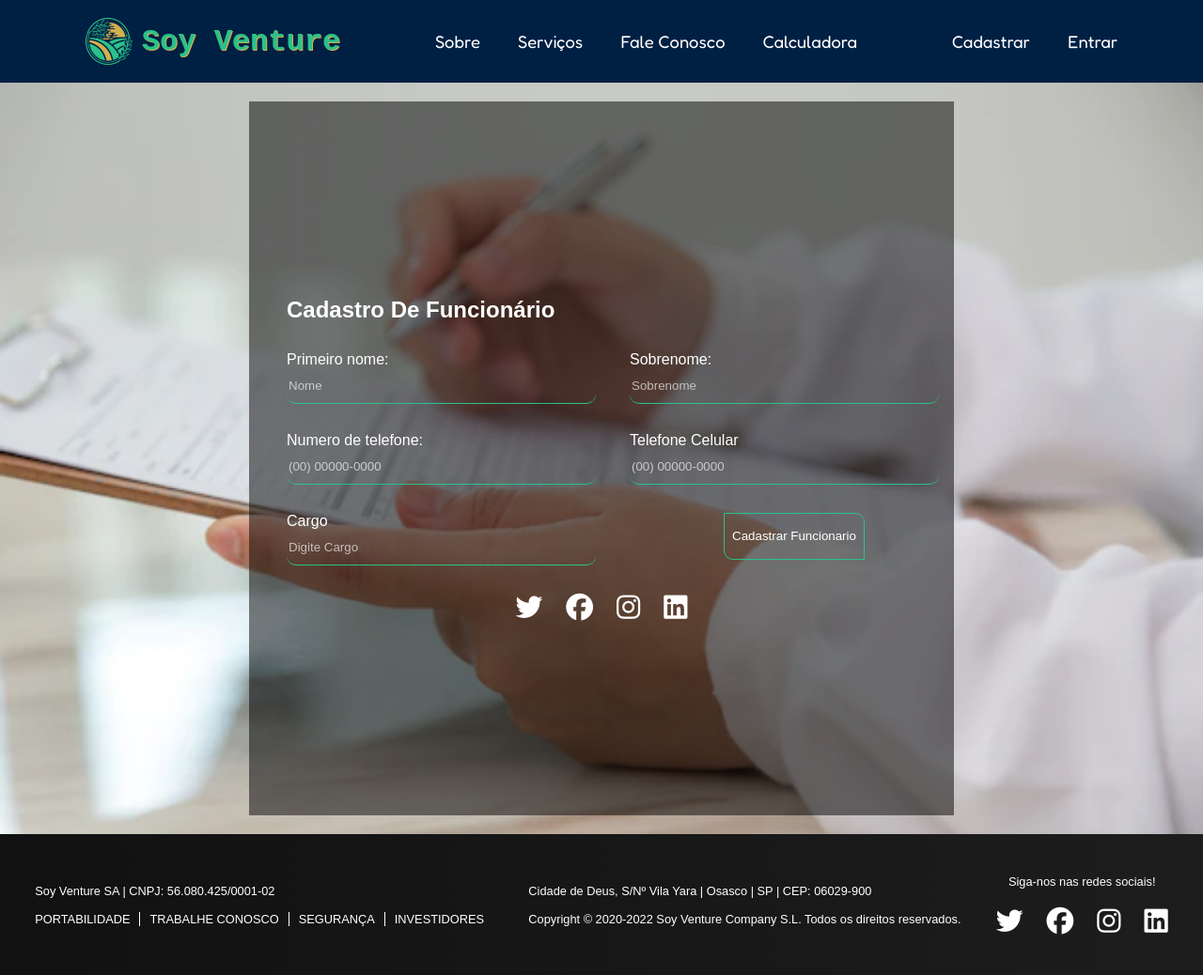
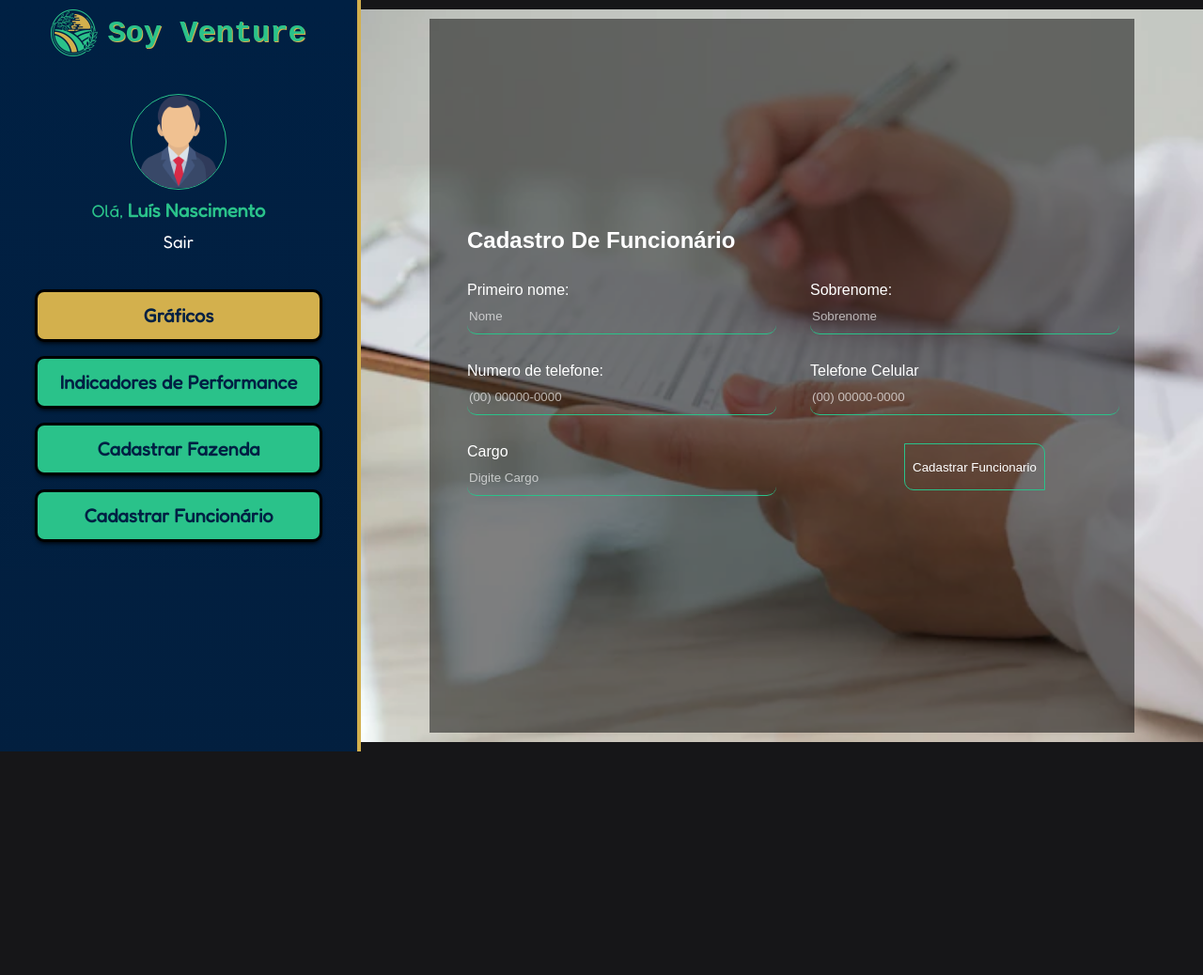
Before and after one commit to caiqueoak03/Sprint-2-Grupo-3, a plain HTML site: page pages/cadastro_funcionario.html in a window 1280 px wide. Shown: the whole page at 94% size. After the commit the page ends 800 px from the top, so only its background shows below. Drawn offline with Linux system fonts and the light colour scheme.

Commit message:
cadastro funcionario att

```diff
--- a/pages/cadastro_funcionario.html
+++ b/pages/cadastro_funcionario.html
@@ -1,47 +1,54 @@
 <!DOCTYPE html>
 <html lang="en">
-
 	<head>
 		<meta charset="UTF-8" />
 		<meta http-equiv="X-UA-Compatible" content="IE=edge" />
 		<meta name="viewport" content="width=device-width, initial-scale=1.0" />
 		<title>Soy Venture</title>
+		<link rel="stylesheet" href="../styles/dashboard.css" />
 		<link rel="stylesheet" href="../styles/cadastro_funcionario.css" />
 		<link rel="shortcut icon" href="../images/logo.png" type="image/x-icon" />
 		<link rel="preconnect" href="https://fonts.googleapis.com" />
 		<link rel="preconnect" href="https://fonts.gstatic.com" crossorigin />
 		<link
 			href="https://fonts.googleapis.com/css2?family=Fredoka:wght@300;400&family=Roboto:ital,wght@0,400;0,700;1,700&display=swap"
-		rel="stylesheet" />
-	<script src="https://kit.fontawesome.com/8c4cdd8d42.js" crossorigin="anonymous"></script>
+			rel="stylesheet"
+		/>
+		<script
+			src="https://kit.fontawesome.com/8c4cdd8d42.js"
+			crossorigin="anonymous"
+		></script>
 	</head>
-
 	<body>
 		<!-- HEADER -->
-	<div class="header">
-		<a href="../index.html#" class="logo">
+		<header>
+			<span class="logo">
 				<img src="../images/logo.png" alt="" class="logo-img" />
 				<h1 class="nome-empresa">Soy Venture</h1>
-		</a>
+			</span>
+
+			<div class="usuario-container">
+				<img src="../images/gerente-img.png" alt="" class="img" />
+				<p class="usuario-nome">Olá, <b>Luís Nascimento</b></p>
+				<a href="../index.html">Sair</a>
+			</div>
 
 			<div class="main-nav">
 				<ul>
-					<li><a href="../index.html#visão-valores">Sobre</a></li>
-					<li><a href="../index.html#feature-cards-container">Serviços</a></li>
-					<li><a href="../index.html#contato-card">Fale Conosco</a></li>
-					<li><a href="calculadora.html">Calculadora</a></li>
+					<a class="navs nav1" href="dashboard.html">Gráficos</a>
+					<a class="navs nav2" href="KPIs.html">Indicadores de Performance</a>
+					<a class="navs nav3" href="cadastro_fazenda.html"
+						>Cadastrar Fazenda</a
+					>
+					<a class="navs nav4" href="cadastro_funcionario.html"
+						>Cadastrar Funcionário</a
+					>
 				</ul>
 			</div>
+		</header>
 
-	<div class="login-nav">
-			<ul>
-					<li><a href="cadastro.html">Cadastrar</a></li>
-					<li><a href="login.html">Entrar</a></li>
-			</ul>
-		</div>
-	</div>
-
-	<!-- CADASTRO FUNCONARIO -->
+		<!-- MONITORAMENTO POR HORA -->
+		<div class="main-container">
 			<div class="cadastro">
 				<div class="container">
 					<div class="box">
@@ -64,51 +71,6 @@
 								</div>
 							</div>
 						</div>
-
-				<div class="redes-sociais">
-					<div class="icons-container">
-						<i class="fa-brands fa-twitter"></i>
-						<i class="fa-brands fa-facebook"></i>
-						<i class="fa-brands fa-instagram"></i>
-						<i class="fa-brands fa-linkedin"></i>
-					</div>
-				</div>
-			</div>
-		</div>
-	</div>
-
-	<!-- FOOTER -->
-	<div class="footer-container">
-		<div class="footer-links-container">
-			<p>Soy Venture SA | CNPJ: 56.080.425/0001-02</p>
-			<ul>
-				<li>PORTABILIDADE</li>
-				<li>TRABALHE CONOSCO</li>
-				<li>SEGURANÇA</li>
-				<li>INVESTIDORES</li>
-			</ul>
-		</div>
-
-		<div class="footer-endereco-container">
-			<p class="endereco">
-				Cidade de Deus, S/Nº Vila Yara | Osasco | SP | CEP: 06029-900
-			</p>
-			<p class="copyright">
-				Copyright © 2020-2022 Soy Venture Company S.L. Todos os direitos
-				reservados.
-			</p>
-		</div>
-
-		<div class="redes-sociais">
-			<p>Siga-nos nas redes sociais!</p>
-			<div class="icons-container">
-				<i class="fa-brands fa-twitter"></i>
-				<i class="fa-brands fa-facebook"></i>
-				<i class="fa-brands fa-instagram"></i>
-				<i class="fa-brands fa-linkedin"></i>
-			</div>
-		</div>
 		</div>
 	</body>
-
 </html>
```
Lines whose indentation alone changed are shown as unchanged.
